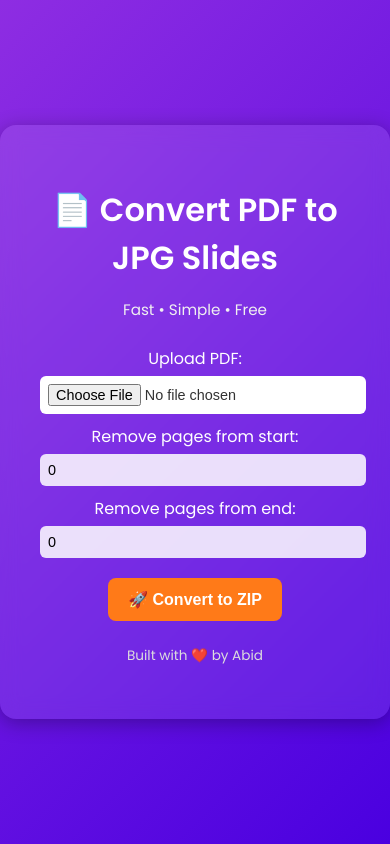
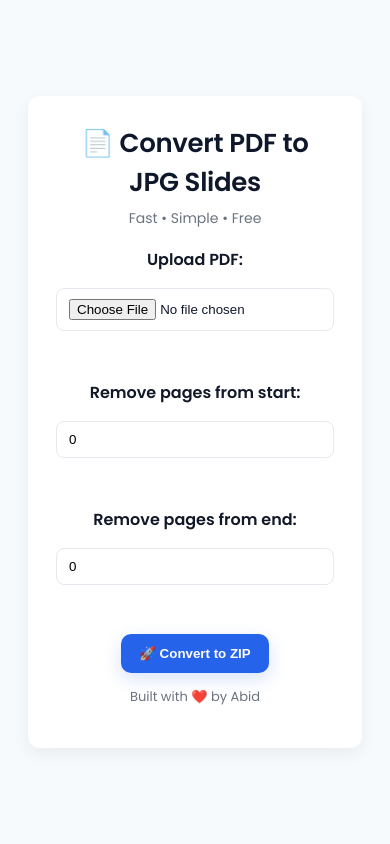
Before and after one commit to abid55570/pdf-to-jepg-zip, a Flask app: page / in a window 390 px wide. Run offline with Flask 3, Linux system fonts and the light colour scheme.

Commit message:
Refactor CSS for improved styling and layout
Updated styles for body, container, and buttons with a cleaner design and improved responsiveness.

```diff
--- a/static/styles.css
+++ b/static/styles.css
@@ -1,88 +1,95 @@
+/* styles.css - minimal clean styling */
+:root {
+  --bg: #f7fafc;
+  --card: #ffffff;
+  --muted: #6b7280;
+  --accent: #2563eb;
+  --shadow: 0 6px 18px rgba(15, 23, 42, 0.06);
+  font-family: "Poppins", system-ui, -apple-system, "Segoe UI", Roboto, "Helvetica Neue", Arial;
+}
+
+* { box-sizing: border-box; }
+
 body {
-  font-family: 'Poppins', sans-serif;
-  background: linear-gradient(135deg, #8e2de2, #4a00e0);
-  color: #fff;
   margin: 0;
-  height: 100vh;
+  background: var(--bg);
+  color: #0f172a;
+  -webkit-font-smoothing:antialiased;
+  -moz-osx-font-smoothing:grayscale;
+  min-height: 100vh;
   display: flex;
   align-items: center;
   justify-content: center;
+  padding: 28px;
 }
 
 .container {
-  background: rgba(255, 255, 255, 0.1);
-  padding: 40px;
-  border-radius: 16px;
+  width: 100%;
+  max-width: 720px;
+  background: var(--card);
+  padding: 28px;
+  border-radius: 12px;
+  box-shadow: var(--shadow);
   text-align: center;
-  box-shadow: 0 4px 20px rgba(0, 0, 0, 0.3);
-  backdrop-filter: blur(10px);
-  width: 90%;
-  max-width: 420px;
-  animation: fadeIn 0.8s ease;
-}
-
-@keyframes fadeIn {
-  from { opacity: 0; transform: translateY(20px); }
-  to { opacity: 1; transform: translateY(0); }
 }
 
 h1 {
-  font-weight: 600;
-  margin-bottom: 5px;
+  margin: 0 0 6px 0;
+  font-size: 26px;
+  letter-spacing: -0.3px;
 }
 
 .subtitle {
-  font-size: 0.95rem;
-  color: #f0f0f0;
-  margin-bottom: 25px;
+  margin: 0 0 18px 0;
+  color: var(--muted);
+  font-size: 14px;
 }
 
-label {
-  display: block;
-  margin-top: 10px;
-  font-weight: 500;
+.upload-form {
+  display: grid;
+  gap: 12px;
+  margin-top: 8px;
+  align-items: center;
+  justify-items: center;
 }
 
-input[type="file"],
-input[type="number"] {
+.input-label {
+  justify-self: start;
   width: 100%;
-  padding: 8px;
-  margin-top: 5px;
-  border: none;
-  border-radius: 6px;
-  outline: none;
-  font-size: 0.9rem;
+  font-weight: 600;
+  color: #111827;
+  margin-bottom: 4px;
 }
 
-input[type="file"] {
-  background: #fff;
-  color: #333;
+.upload-form input[type="file"] {
+  width: 100%;
 }
 
-input[type="number"] {
-  background: rgba(255, 255, 255, 0.85);
+.upload-form input[type="number"],
+.upload-form input[type="file"] {
+  padding: 10px 12px;
+  border-radius: 8px;
+  border: 1px solid #e6e9ef;
+  width: 100%;
+  max-width: 100%;
 }
 
 .btn {
-  margin-top: 20px;
-  padding: 12px 20px;
+  background: var(--accent);
+  color: #fff;
   border: none;
-  border-radius: 8px;
-  background: #ff7a18;
-  color: white;
+  padding: 12px 18px;
+  border-radius: 10px;
+  cursor: pointer;
   font-weight: 600;
-  font-size: 1rem;
-  cursor: pointer;
-  transition: 0.3s ease;
+  box-shadow: 0 6px 18px rgba(37,99,235,0.18);
+  transition: transform .08s ease, box-shadow .12s ease;
 }
 
-.btn:hover {
-  background: #ff5200;
-  transform: scale(1.05);
-}
+.btn:hover { transform: translateY(-2px); }
 
 .footer {
-  margin-top: 25px;
-  font-size: 0.85rem;
-  color: #ddd;
+  margin-top: 14px;
+  color: var(--muted);
+  font-size: 13px;
 }
```
